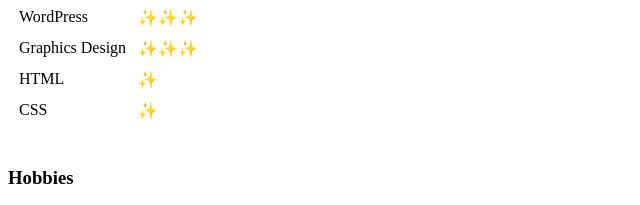
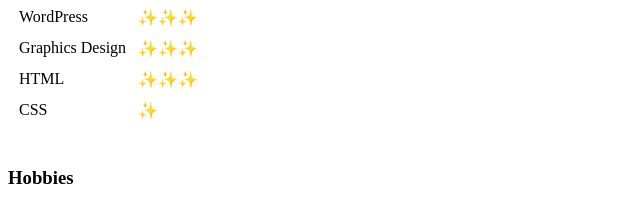
Before and after one commit to boluwatifenifemi/cv, a plain HTML site: page index.html in a window 1280 px wide. Shown: the part 1244-1449 px from the top of the page, 0-640 px from the left. Drawn offline with Linux system fonts and the light colour scheme.

Commit message:
Still optimising 2

```diff
--- a/index.html
+++ b/index.html
@@ -100,7 +100,7 @@
     </tr>
     <tr>
       <td>HTML</td>
-      <td>✨</td>
+      <td>✨✨✨</td>
     </tr>
     <tr>
       <td>CSS</td>
```
